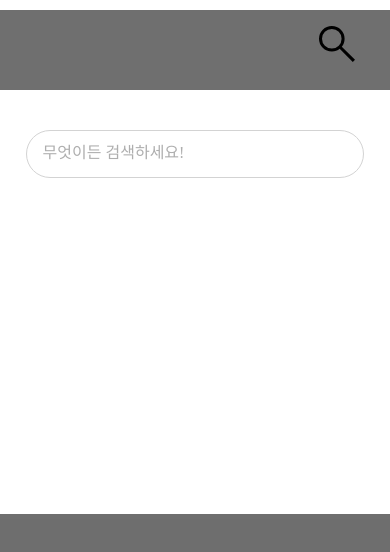
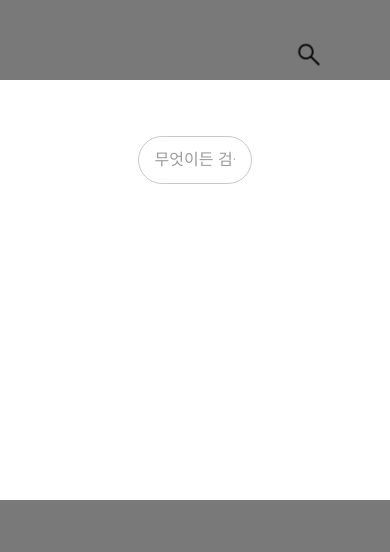
Before and after one commit to m1nseokshin/searchbar-example, a plain HTML site: page index.html in a window 390 px wide. Both pictures are taken after a click on the link 335 px from the left and 27 px from the top of the page. Drawn offline with nearby package versions, Linux system fonts and the light colour scheme.

Commit message:
검색 바 예제
검색 바 예제입니다.
검색바 활성화 시 스크롤 비활성화도 구현했습니다.

```diff
--- a/index.html
+++ b/index.html
@@ -1,14 +1,21 @@
 <!DOCTYPE html>
-<html lang="en" >
+<html>
 <head>
-  <meta charset="UTF-8">
+    <meta charset="utf-8">
+    <meta name="viewport" content="width=device-width, initial-scale=1">
+    <link rel="stylesheet" type="text/css" href="style.css">
     <title>검색 바 예제</title>
-  <link rel="stylesheet" href="./style.css">
+</head>
 
-</head>
 <body>
-<!-- partial:index.partial.html -->
-<a class="button"><img src="search.svg"></a>
+    <div id="header"></div>
+
+    <div class="header-icon">
+        <a class="search"><img src="search.svg"></a>
+
+    </div>
+
+    <!-- Search -->
 
     <div class="overlay">
         <section>
@@ -22,10 +29,9 @@
           <!-- 자동완성 단어 리스트 -->
           <div class="autocomplete"></div>
         </section>
-	<!-- partial -->
           <script  src="./search.js"></script>
-	  <script src='https://cdnjs.cloudflare.com/ajax/libs/jquery/3.6.0/jquery.min.js'></script><script  src="./script.js"></script>
+          <script src='https://cdnjs.cloudflare.com/ajax/libs/jquery/3.6.0/jquery.min.js'></script>
+          <script  src="./script.js"></script>
+          <div class="background"></div>
 
     </div>
-</body>
-</html>
--- a/script.js
+++ b/script.js
@@ -1,9 +1,11 @@
-// burger menu icon 클릭하면 full page menu 나오기
-    $(function() {
-        $('.button').on('click', function(event){
-            event.preventDefault();
+$(function() {
+    $('.search').on('click', function(event){
+        event.preventDefault();
 
-            $(this).toggleClass('active');
-            $('.overlay').toggleClass('visible');
-        });
+        $(this).toggleClass('active');
+        $('.overlay').toggleClass('visible');
+        $('.background').toggleClass('visible');
+        $('body').toggleClass('active');
     });
+
+});
--- a/style.css
+++ b/style.css
@@ -1,4 +1,46 @@
 /* button styles. */
+body {
+    margin: 0; padding: 0;
+    max-width: 100%;
+    font-family: 'R';
+    background-color: #F2F2F2;
+}
+
+body.active{
+    height: 100%;
+    overflow: hidden;
+}
+
+/* ---------------------------------해더영역--------------------------------- */
+
+
+.header-icon{
+    position: relative;
+    display: flex;
+    float: right;
+    right: 12%;
+    top: 30px;
+    scale: 60%;
+    color: #FF3B28;
+    z-index: 1001;
+}
+
+.search{
+    padding-left: 10px;
+    padding-right: 10px;
+}
+
+.search span{
+    z-index: 30010;
+}
+
+.account{
+    padding-left: 10px;
+    padding-right: 10px;
+}
+
+/* ---------------------------------검색--------------------------------- */
+
 .button {
 	position: absolute;
 	width: 45px;
@@ -9,49 +51,67 @@
 	z-index: 100;
 }
 
-.button span {
-	position: absolute;
-	height: 8px;
-	border-radius: 4px;
-	width: 100%;
-	top: 0;
-}
-
 .overlay{
   position: fixed;
-  top: 0;
+  top: -100%;
   right: 0;
   left: 0;
-  background-color: rgba(0, 0, 0, 0.711);
   display: flex;
-  text-align: center;
   width: 100%;
+  opacity: 0;
+  visibility: visible;
+  transition: 0.5s;
+  z-index: 80;
   height: 100%;
-  opacity: 0;
-  visibility: hidden;
-  transition: 1s;
 }
 
 .overlay.visible{
-  height:100%;
-  opacity: 0.8;
+    top: 0;
+    height: 100%;
+  opacity: 1;
   visibility: visible;
+}
+
+@keyframes fadeIn{
+    0% { opacity: 0; transform: translateX(-25%);}
+    100% { opacity: 1; transform: translateX(0);}
+  }
+
+.background {
+    position: fixed;
+    width: 100%;
+    height: 100%;
+    top: 0;
+    visibility: hidden;
+    opacity: 0;
+    background-color: rgba(0, 0, 0, 0.711);
+    z-index: 29;
+    transition: 1s;
+}
+
+.background.visible{
+    top: 0;
+    height: 100%;
+    opacity: 0.7;
+    visibility: visible;
 }
 
 section {
 	margin-top: 80px;
 	position: fixed;
 	width: 100%;
-	padding: 1.5rem 1.6rem;
+	padding: 2.5rem 8.6rem;
 	display: flex;
 	flex-direction: column;
 	justify-content: center;
 	background-color: rgb(255, 255, 255);
 	padding-bottom: 300px;
+    z-index: 80;
 }
 
+
 section.visible{
-	opacity: 0.8;
+	opacity: 1;
 	visibility: visible;
 }
 
@@ -61,9 +121,6 @@ section.visible{
 	box-sizing: border-box;
 	outline: none;
 	word-break: break-all;
-	font-family: Pretendard;
-	margin-top: 10px;
-	margin-bottom: 10px;
 }
 
 input {
@@ -82,8 +139,6 @@ input::placeholder {
 	color:#9A9A9A;
 }
 
-
-
 mark {
 	background: #b2b2b200;
 }
```
Lines whose indentation alone changed are shown as unchanged.
